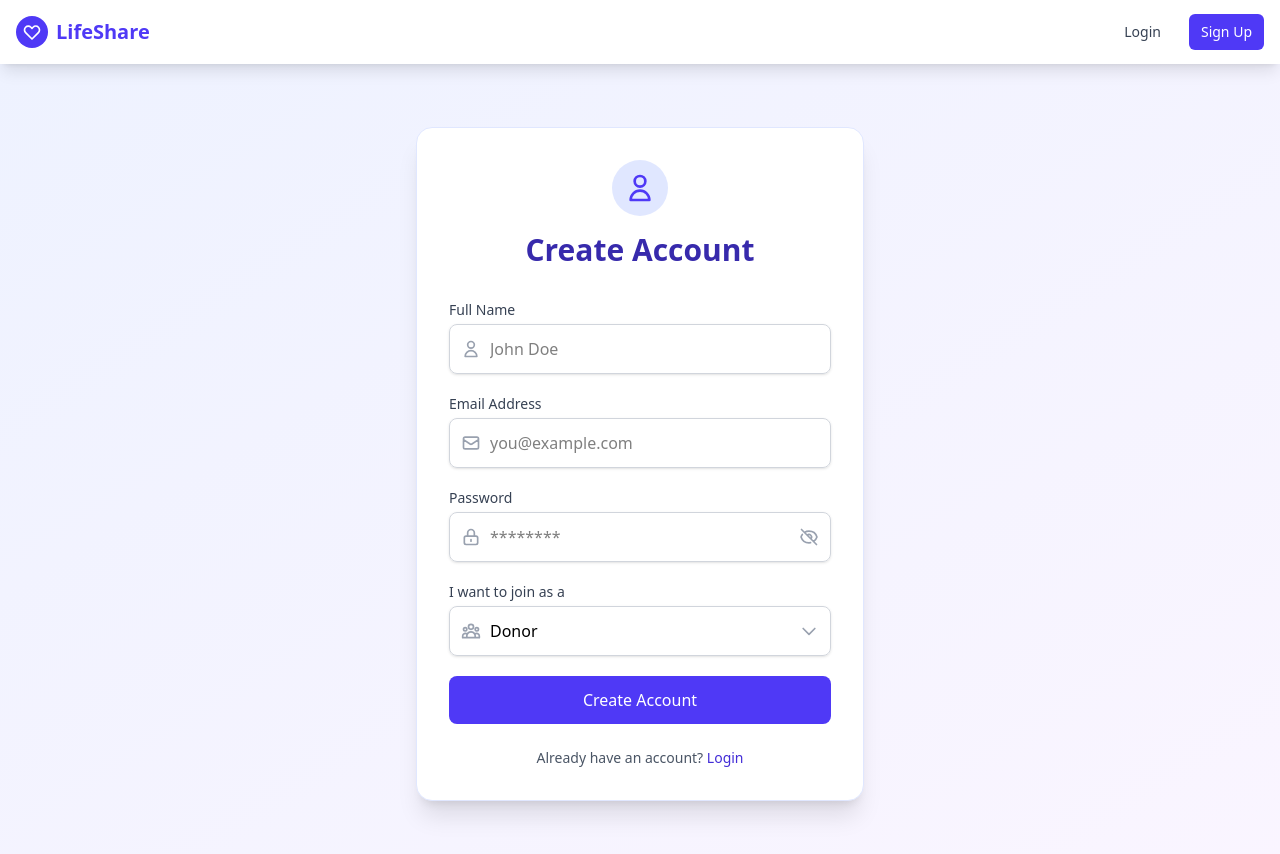
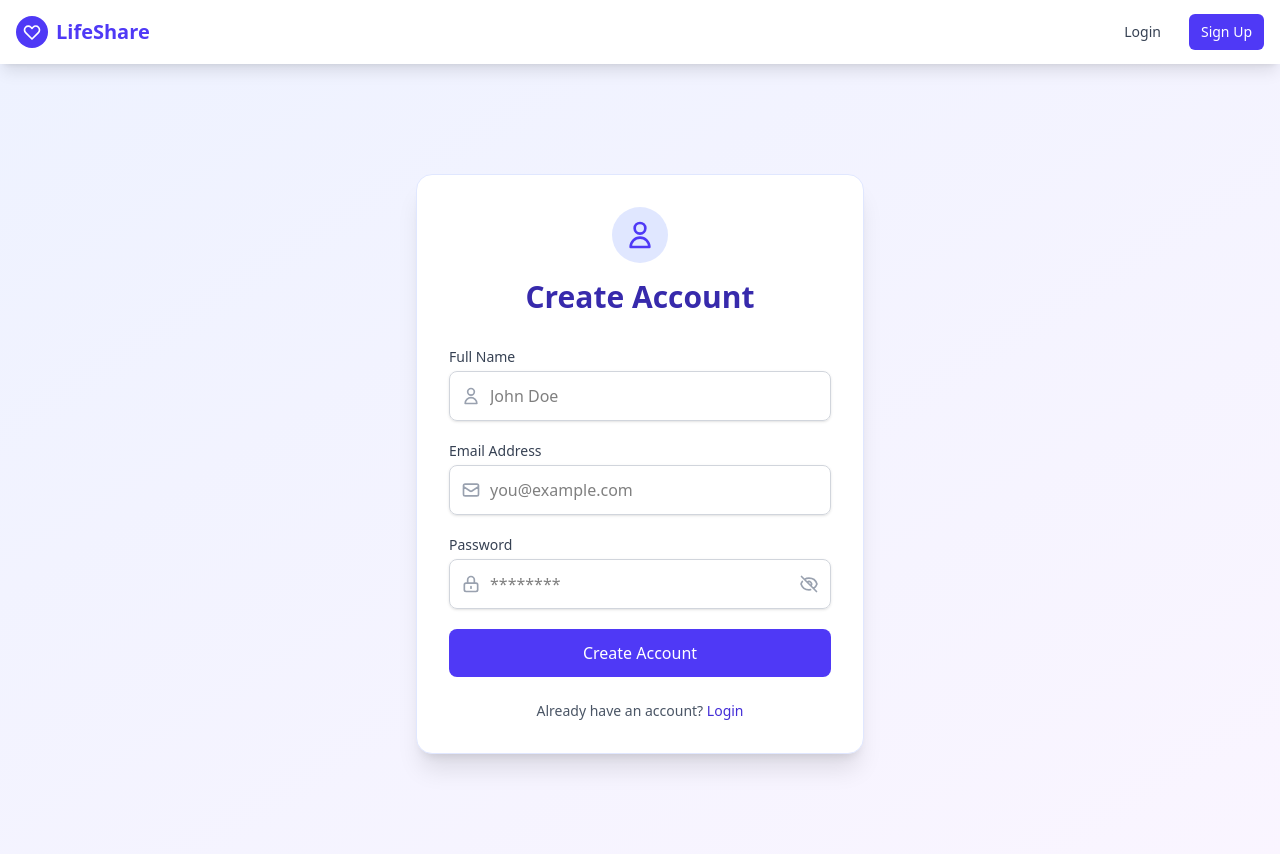
Before and after one commit to ayushpathak-48/organ-donation-and-finder, a React (Vite) app: page /signup in a window 1280 px wide. Shown: the top 854 px of the page. Built offline with nearby package versions, Linux system fonts and the light colour scheme.

Commit message:
home page changes

```diff
--- a/src/pages/HomePage.tsx
+++ b/src/pages/HomePage.tsx
@@ -23,7 +23,7 @@ const Home: React.FC = () => {
               Find Organs
             </Link>
             <Link
-              to="/donor/register"
+              to="/signup"
               className="bg-white hover:bg-gray-100 text-indigo-600 border border-indigo-600 font-medium px-6 py-3 rounded-lg transition duration-300 shadow-md hover:shadow-lg"
             >
               Become a Donor
--- a/src/pages/auth/SignupPage.tsx
+++ b/src/pages/auth/SignupPage.tsx
@@ -6,7 +6,6 @@ function SignupPage() {
   const [name, setName] = useState("");
   const [email, setEmail] = useState("");
   const [password, setPassword] = useState("");
-  const [role, setRole] = useState("donor"); // default
   const [loading, setLoading] = useState(false);
   const [error, setError] = useState("");
   const [showPassword, setShowPassword] = useState(false);
@@ -23,7 +22,7 @@ function SignupPage() {
         headers: {
           "Content-Type": "application/json",
         },
-        body: JSON.stringify({ full_name: name, email, password, role }),
+        body: JSON.stringify({ full_name: name, email, password }),
       });
 
       if (!res.ok) {
@@ -247,60 +246,6 @@ function SignupPage() {
             </div>
           </div>
 
-          {/* Role Selection */}
-          <div>
-            <label
-              htmlFor="role"
-              className="block text-sm font-medium text-gray-700 mb-1"
-            >
-              I want to join as a
-            </label>
-            <div className="relative">
-              <div className="absolute inset-y-0 left-0 pl-3 flex items-center pointer-events-none">
-                <svg
-                  xmlns="http://www.w3.org/2000/svg"
-                  className="h-5 w-5 text-gray-400"
-                  fill="none"
-                  viewBox="0 0 24 24"
-                  stroke="currentColor"
-                >
-                  <path
-                    strokeLinecap="round"
-                    strokeLinejoin="round"
-                    strokeWidth={2}
-                    d="M17 20h5v-2a3 3 0 00-5.356-1.857M17 20H7m10 0v-2c0-.656-.126-1.283-.356-1.857M7 20H2v-2a3 3 0 015.356-1.857M7 20v-2c0-.656.126-1.283.356-1.857m0 0a5.002 5.002 0 019.288 0M15 7a3 3 0 11-6 0 3 3 0 016 0zm6 3a2 2 0 11-4 0 2 2 0 014 0zM7 10a2 2 0 11-4 0 2 2 0 014 0z"
-                  />
-                </svg>
-              </div>
-              <select
-                id="role"
-                value={role}
-                onChange={(e) => setRole(e.target.value)}
-                className="pl-10 mt-1 block w-full px-4 py-3 border border-gray-300 rounded-lg shadow-sm focus:ring-2 focus:ring-indigo-500 focus:border-indigo-500 appearance-none transition duration-200"
-              >
-                <option value="donor">Donor</option>
-                <option value="recipient">Recipient</option>
-                <option value="hospital">Hospital</option>
-              </select>
-              <div className="absolute inset-y-0 right-0 pr-3 flex items-center pointer-events-none">
-                <svg
-                  xmlns="http://www.w3.org/2000/svg"
-                  className="h-5 w-5 text-gray-400"
-                  fill="none"
-                  viewBox="0 0 24 24"
-                  stroke="currentColor"
-                >
-                  <path
-                    strokeLinecap="round"
-                    strokeLinejoin="round"
-                    strokeWidth={2}
-                    d="M19 9l-7 7-7-7"
-                  />
-                </svg>
-              </div>
-            </div>
-          </div>
-
           {/* Submit Button */}
           <button
             type="submit"
```
